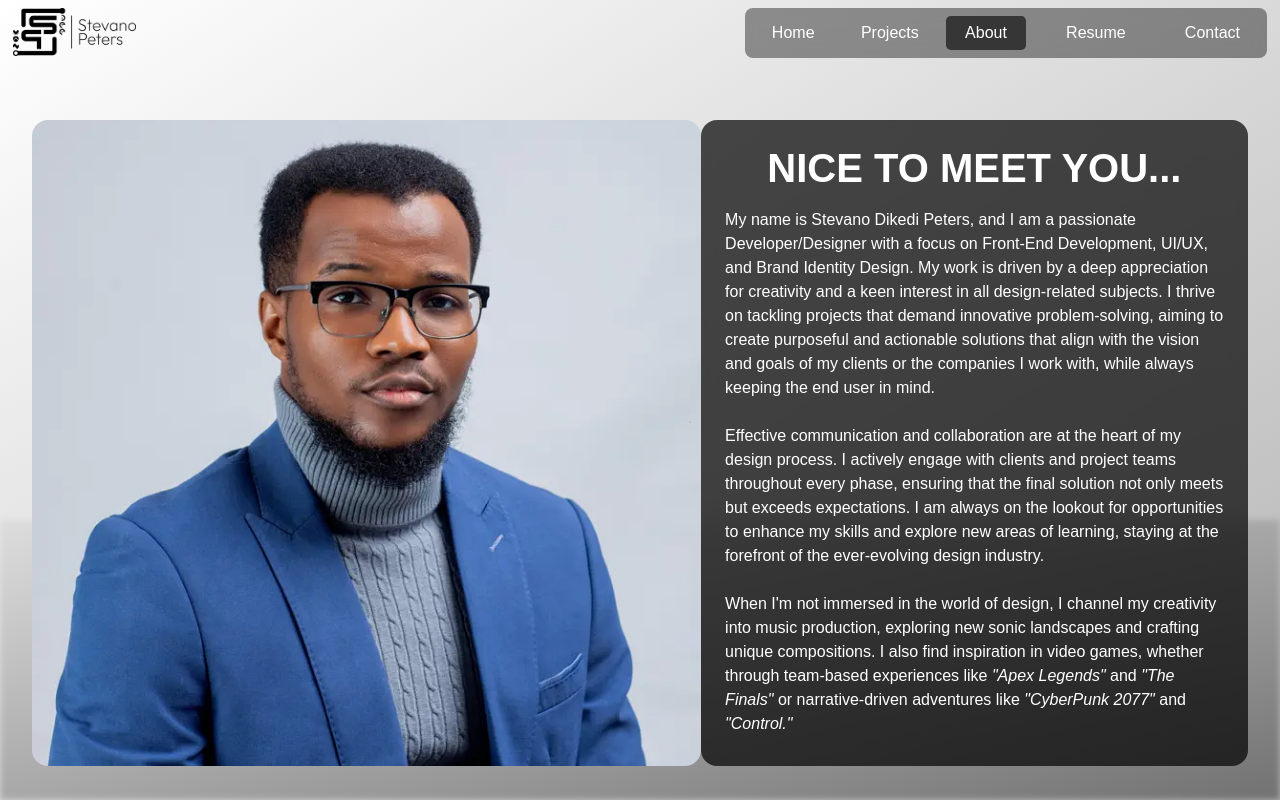
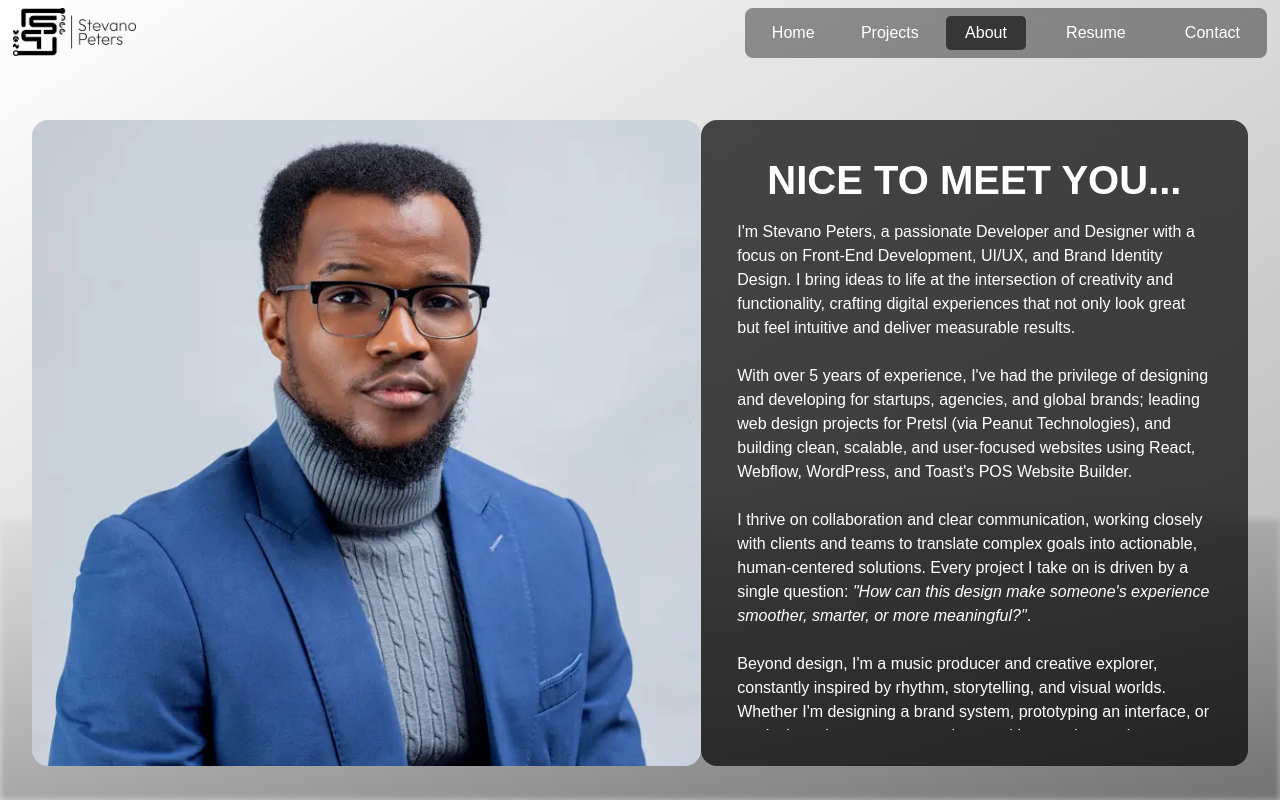
Before and after one commit to vanodee/Project-V, a React (Vite) app: page /About in a window 1280 px wide. Built offline with nearby package versions, Linux system fonts and the light colour scheme.

Commit message:
Updated About Text [About Page]

```diff
--- a/src/pages/About.jsx
+++ b/src/pages/About.jsx
@@ -58,7 +58,7 @@ export default function About() {
           backdropFilter='auto'
           backdropBlur='15px'
           borderRadius="1rem"
-          p={{ base: "5%", md: "2%" }}
+          p={{ base: "5%", md: "3%" }}
           h={isPortrait ? "50%" : "100%"}
           w={isPortrait ? "100%" : "45%"}
           color="white"
@@ -77,20 +77,28 @@ export default function About() {
           <Box
             overflow="hidden"
             overflowY="scroll"
+            sx={{
+                "&::-webkit-scrollbar": {
+                  display: "none", // Hide the scrollbar
+                },
+              }}
           >
             <Text
               fontSize="1rem"
             >
-              My name is Stevano Dikedi Peters, and I am a passionate Developer/Designer with a focus on Front-End Development, UI/UX, and Brand Identity Design. My work is driven by a deep appreciation for creativity and a keen interest in all design-related subjects. I thrive on tackling projects that demand innovative problem-solving, aiming to create purposeful and actionable solutions that align with the vision and goals of my clients or the companies I work with, while always keeping the end user in mind.
+              I'm Stevano Peters, a passionate Developer and Designer with a focus on Front-End Development, UI/UX, and Brand Identity Design. I bring ideas to life at the intersection of creativity and functionality, crafting digital experiences that not only look great but feel intuitive and deliver measurable results.
               <br />
               <br />
-              Effective communication and collaboration are at the heart of my design process. I actively engage with clients and project teams throughout every phase, ensuring that the final solution not only meets but exceeds expectations. I am always on the lookout for opportunities to enhance my skills and explore new areas of learning, staying at the forefront of the ever-evolving design industry.
+              With over 5 years of experience, I've had the privilege of designing and developing for startups, agencies, and global brands; leading web design projects for Pretsl (via Peanut Technologies), and building clean, scalable, and user-focused websites using React, Webflow, WordPress, and Toast's POS Website Builder.
               <br />
               <br />
-              When I'm not immersed in the world of design, I channel my creativity into music production, exploring new sonic landscapes and crafting unique compositions. I also find inspiration in video games, whether through team-based experiences like <em>"Apex Legends"</em> and <em>"The Finals"</em> or narrative-driven adventures like <em>"CyberPunk 2077"</em> and <em>"Control."</em>
+              I thrive on collaboration and clear communication, working closely with clients and teams to translate complex goals into actionable, human-centered solutions. Every project I take on is driven by a single question: <em>"How can this design make someone's experience smoother, smarter, or more meaningful?"</em>.
               <br />
               <br />
-              In summary, I am a dedicated digital designer with a passion for creativity and problem-solving. Specializing in Front-End Development, UI/UX, and Brand Identity Design, I strive to deliver functional and professional solutions that exceed expectations. By fostering open communication and embracing a multidisciplinary approach, I consistently create impactful designs that resonate with clients and users alike.
+              Beyond design, I'm a music producer and creative explorer, constantly inspired by rhythm, storytelling, and visual worlds. Whether I'm designing a brand system, prototyping an interface, or producing a beat, my process is rooted in experimentation, problem-solving, and the pursuit of impact.
+              <br />
+              <br />
+              In essence, I'm a multidisciplinary digital creative who believes great design lives where logic meets emotion. I'm always open to new challenges, collaborations, and opportunities to build products that connect with people and push ideas forward.
 
 
             </Text>
```
